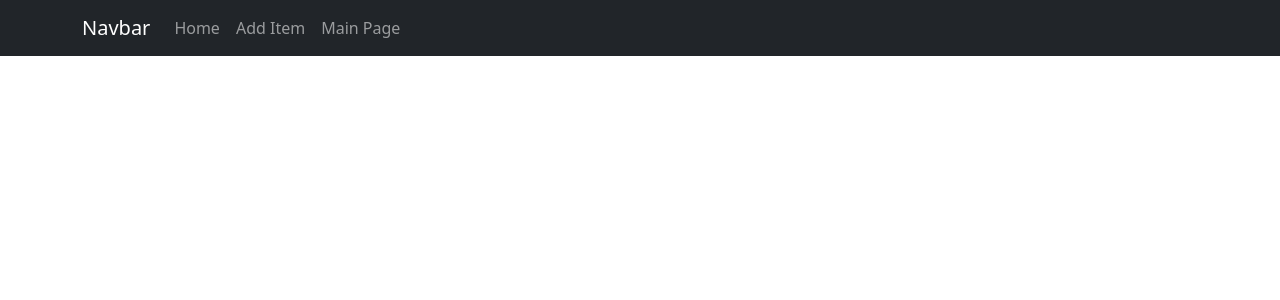
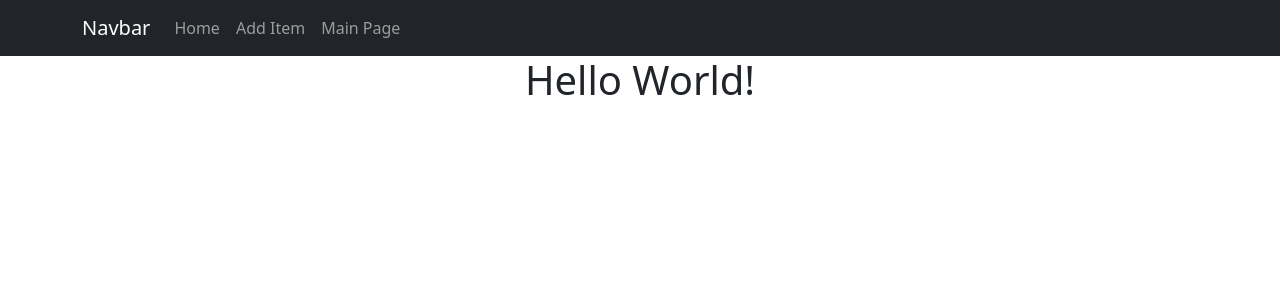
Before and after one commit to natashazywczyk/DataRepProject, a React (Create React App) app: page / in a window 1280 px wide. Shown: the top 300 px of the page. Built offline with nearby package versions, Linux system fonts and the light colour scheme.

Commit message:
Changed route for Home.js to display

```diff
--- a/package.json
+++ b/package.json
@@ -6,6 +6,7 @@
     "@testing-library/jest-dom": "^5.17.0",
     "@testing-library/react": "^13.4.0",
     "@testing-library/user-event": "^13.5.0",
+    "axios": "^1.7.8",
     "axois": "^0.0.1-security",
     "body-parser": "^1.20.3",
     "bootstrap": "^5.3.3",
--- a/src/App.js
+++ b/src/App.js
@@ -15,7 +15,7 @@ function App() {
         <Navigation />
         <Routes>
           {/*Different clickable routes*/}
-          <Route path = "/home" element = {<Home />} />
+          <Route path = "/" element = {<Home />} />
           <Route path = "/main" element = {<Main />} />
           <Route path = "/additem" element = {<AddItem />}/>
         </Routes>
--- a/src/components/Home.js
+++ b/src/components/Home.js
@@ -4,6 +4,7 @@ const Home = () => {
   return (
     <div>
         {/*Add Homepage content here, introduce app and its use*/}
+        <h1>Hello World!</h1>
     </div>
   );
 }
--- a/src/components/Main.js
+++ b/src/components/Main.js
@@ -1,6 +1,6 @@
 import Items from './Items';
 import { useEffect, useState } from "react";
-//import axios from "axios";
+import axios from "axios";
 
 const Main = () =>
 {
```
Also changed, not shown: src/components/AddItem.js (+8 -0 lines), 1 other file (tests, documents, lock files or other folders).
